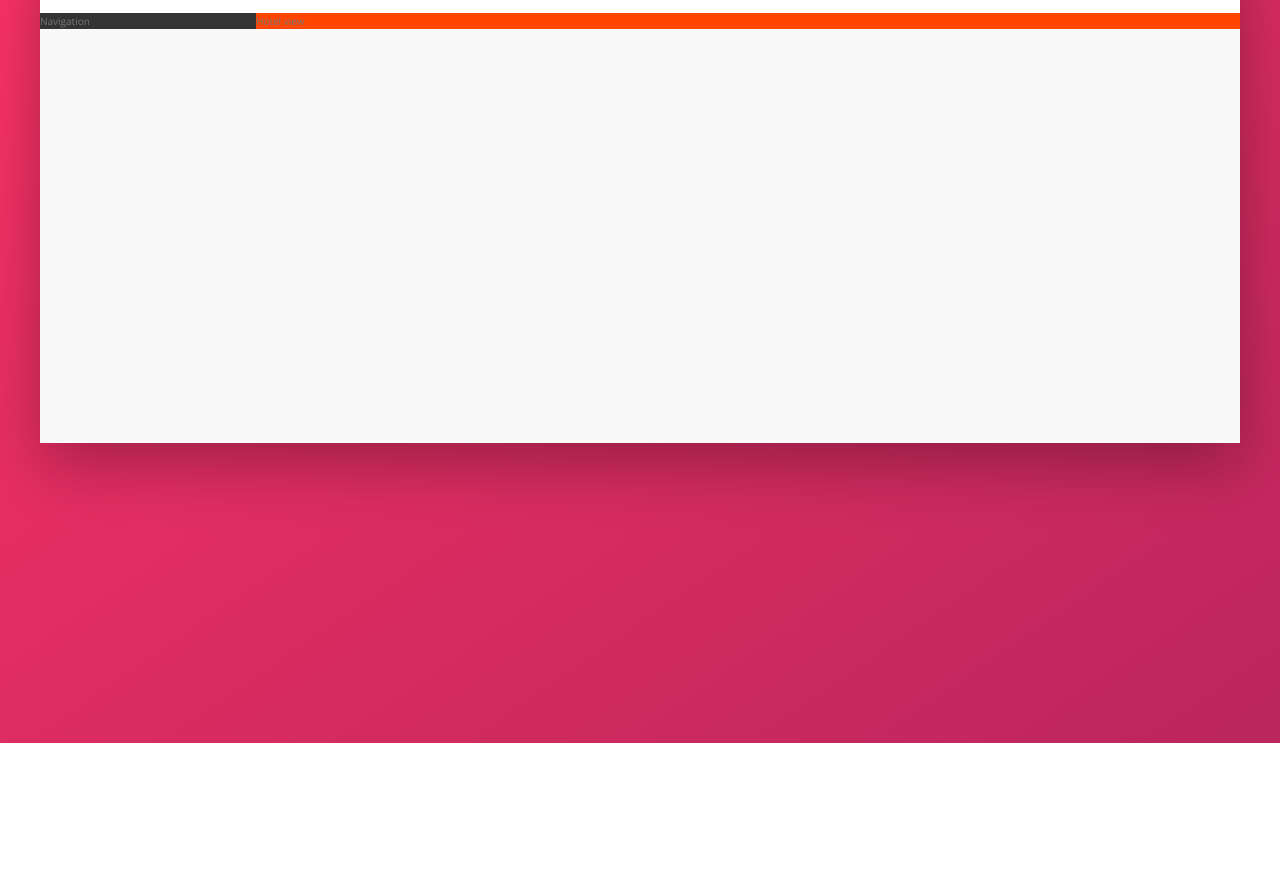
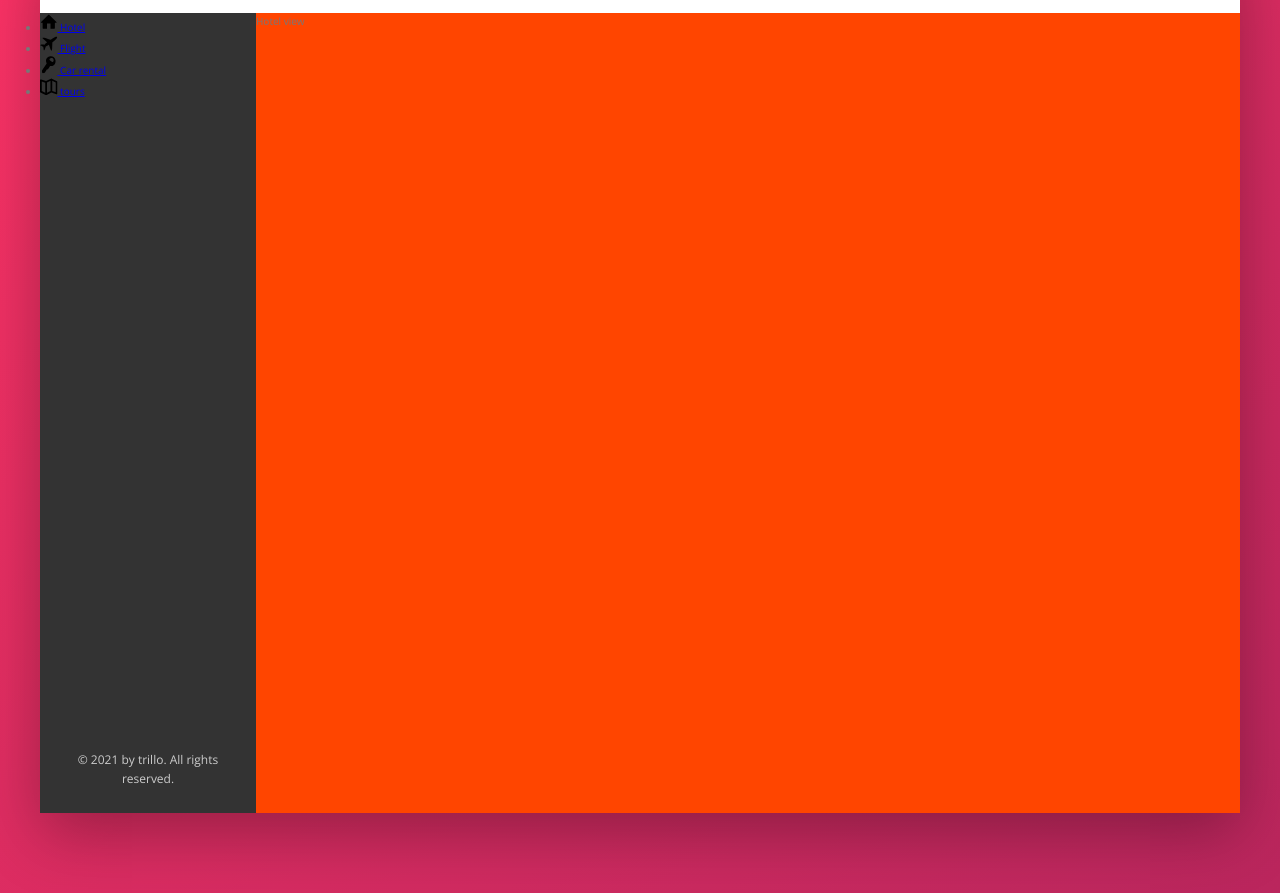
Before and after one commit to KadirZukorlic/Trillo, a website: page index.html in a window 1280 px wide. Shown: the part 137-1030 px from the top of the page. Before the commit the page ends 880 px from the top, so only its background shows below. Drawn offline with nearby package versions, Linux system fonts and the light colour scheme.

Commit message:
styling nav

```diff
--- a/index.html
+++ b/index.html
@@ -50,7 +50,47 @@
 
             <div class="content">
                 <nav class="sidebar">
-                    Navigation
+                    <ul class="side-nav">
+                        <li class="side-nav__item">
+                            <a href="#" class="side-nav__link">
+                                <svg class="side-nav__icon">
+                                    <use xlink:href="img/sprite.svg#icon-home"></use>
+                                </svg>
+                                <span>Hotel</span>
+                            </a>
+                        </li>
+
+                        <li class="side-nav__item">
+                            <a href="#" class="side-nav__link">
+                                <svg class="side-nav__icon">
+                                    <use xlink:href="img/sprite.svg#icon-aircraft"></use>
+                                </svg>
+                                <span>Flight</span>
+                            </a>
+                        </li>
+
+                        <li class="side-nav__item">
+                            <a href="#" class="side-nav__link">
+                                <svg class="side-nav__icon">
+                                    <use xlink:href="img/sprite.svg#icon-key"></use>
+                                </svg>
+                                <span>Car rental</span>
+                            </a>
+                        </li>
+
+                        <li class="side-nav__item">
+                            <a href="#" class="side-nav__link">
+                                <svg class="side-nav__icon">
+                                    <use xlink:href="img/sprite.svg#icon-map"></use>
+                                </svg>
+                                <span>tours</span>
+                            </a>
+                        </li>
+                    </ul>
+
+                    <div class="legal">
+                        &copy; 2021 by trillo. All rights reserved.
+                    </div>
                 </nav>
                 <main class="hotel-view">
                     Hotel view
--- a/sass/_components.scss
+++ b/sass/_components.scss
@@ -13,8 +13,8 @@
     flex: 0 0 40%;
 
     display: flex;
-    align-items: center; //center elements along the CROSS AXIS
-    justify-content: center; //center elements along the MAIN AXIS
+    align-items: center; //center elements along the CROSS AXIS / VERTICAL
+    justify-content: center; //center elements along the MAIN AXIS / HORIZONTAL
 
     &__input {
         font-family: inherit;
@@ -68,7 +68,7 @@
 
 
 
-//////////////////////
+///////////////////////////////////
 // USER NAVIGATION
 
 .user-nav {
@@ -125,3 +125,32 @@
     }
 
 }
+
+///////////////////////////////////
+// SIDE NAVIGATION
+
+.side-nav {
+    &__item {
+        text-decoration: none;
+    }
+
+    &__link {
+
+    }
+
+    &__icon {
+        width: 1.75rem;
+        height: 1.75rem;
+    }
+}
+
+///////////////////////////////////
+// LEGAL TEXT
+
+.legal {
+    font-size: 1.2rem;
+    color: var(--color-grey-light-4);
+    text-align: center;
+    padding: 2.5rem;
+
+}
--- a/sass/_layout.scss
+++ b/sass/_layout.scss
@@ -26,10 +26,18 @@
     background-color: var(--color-grey-dark-1);
 
     flex: 0 0 18%; // 1st flex-grow; 2nd flex-shrink; 3rd flex-basis(width)
+
+    display: flex;
+    flex-direction: column;
+    justify-content: space-between;
 }
 
 .hotel-view {
     background-color: #fff;
+
+    //TEST
     background-color: orangered;
+    height: 80rem;
+
     flex: 1; //flex-grow 1 => grow as much as there is space
 }
```
Also changed, not shown: css/style.css.
